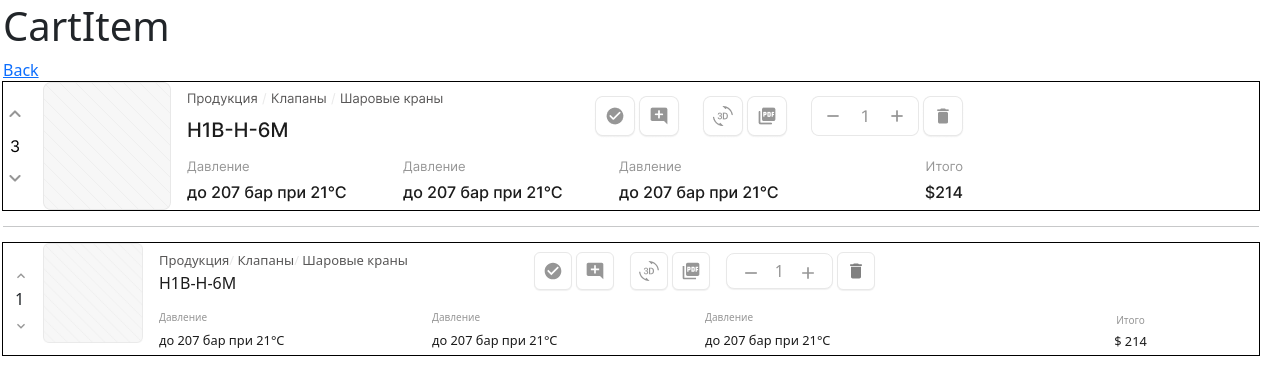
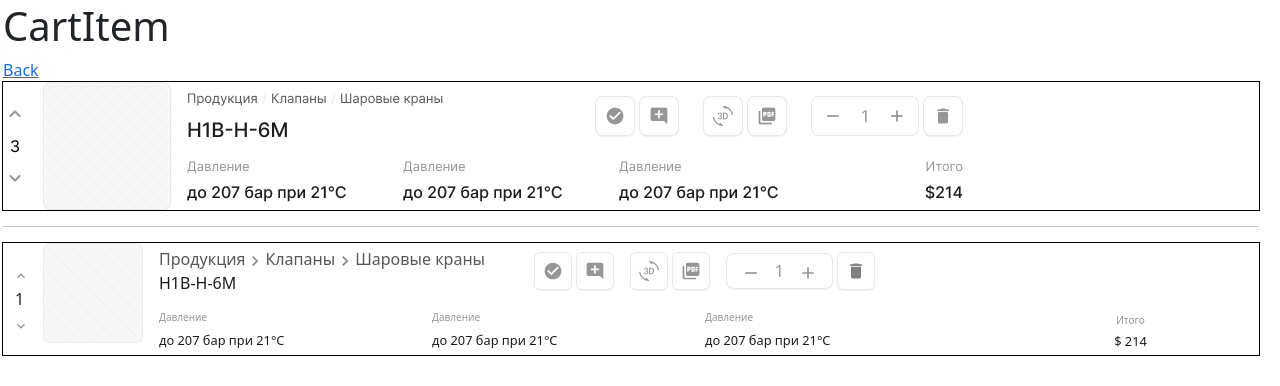
Before and after one commit to picus23/any-web-components, a Next.js app: page /cartItem in a window 1280 px wide. Shown: the top 386 px of the page. Built offline with nearby package versions, Linux system fonts and the light colour scheme.

Commit message:
Жирные хлебные крошки

```diff
--- a/components/Marker/Marker.tsx
+++ b/components/Marker/Marker.tsx
@@ -15,7 +15,7 @@ const Marker: FC<MarkerProps> = ({ title, onClick, onClose }) => {
     return <button
             className={`btn marker ${false ? 'btn-primary' : 'btn-outline-secondary'} d-inline-block me-1 px-3 btn-sm rounded-5 mb-1 bg-info-subtle text-emphasis-info`}
         >
-            <span className="marker-title" onClick={onClick}>
+            <span className="marker-title text-nowrap" onClick={onClick}>
                 {title}
             </span>
 
--- a/components/breadСrumbs/BreadCrumbs.tsx
+++ b/components/breadСrumbs/BreadCrumbs.tsx
@@ -1,6 +1,7 @@
 import { FC } from "react";
+import Link from "next/link";
 import { IBreadСrumbs, NextUrl } from './interface'
-import Link from "next/link";
+import { MdKeyboardArrowRight } from "react-icons/md";
 
 
 interface BreadCrumbsProps {
@@ -12,8 +13,8 @@ const BreadCrumbs: FC<BreadCrumbsProps> = ({ list, route }) => {
     return <div style={{overflow:'hidden',overflowX:'scroll',whiteSpace:'nowrap'}}>
         {
             list.map(({ title, id, url }, index) => {
-                return <span key={id} style={{color:'#E8E8E8',fontSize:'13px',display:'inline-block'}}>
-                    {index != 0 ? ' / ' : ''}
+                return <span key={url}>
+                    {index != 0 ? <MdKeyboardArrowRight color="#888" size={20}/> : ''}
                     <Link className="text-decoration-none" style={{color:'#585757'}} href={route ? route(url) : url}>{title}</Link>
                 </span>
             })
```
